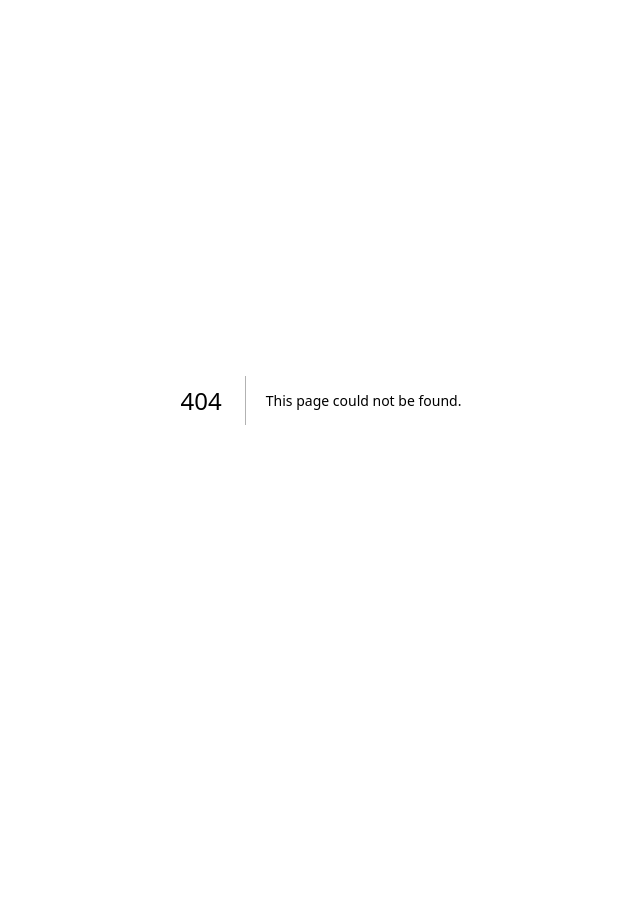
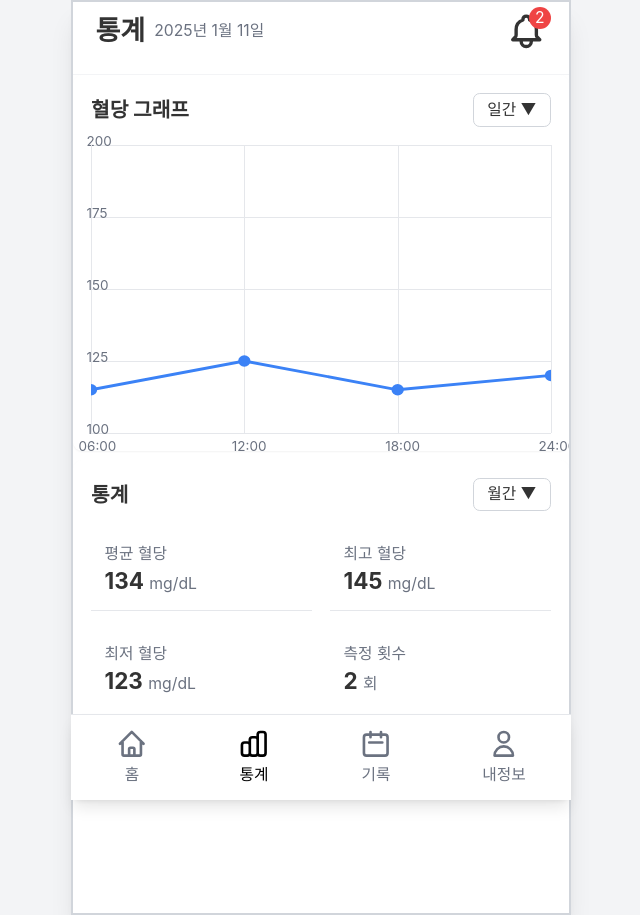
Before and after one commit to health-steady/heady-front, a Next.js app: page /stats in a window 1280 px wide. Before the commit this address had no page. Shown: the whole page, without its empty margins (319-959 px from the left). Before the commit the page ends 800 px from the top, so only its background shows below. Built offline with nearby package versions, Linux system fonts and the light colour scheme.

Commit message:
feat : 통계 페이지 구현

```diff
--- a/app/page.tsx
+++ b/app/page.tsx
@@ -35,7 +35,7 @@ export default function Home() {
             <NutritionSummary data={nutritionData} />
           </div>
         </div>
-        <BottomNavigation />
+        <BottomNavigation activePage="home" />
       </div>
     </div>
   );
--- /dev/null
+++ b/app/stats/page.tsx
@@ -0,0 +1,209 @@
+"use client";
+
+import React, { useState } from "react";
+import BottomNavigation from "@/components/BottomNavigation";
+
+export default function Stats() {
+  const [currentDate, setCurrentDate] = useState("2025년 1월 11일");
+  const [bloodSugarStats, setBloodSugarStats] = useState({
+    average: 134,
+    highest: 145,
+    latest: 123,
+    measureCount: 2,
+  });
+
+  // 그래프 데이터 포인트
+  const graphPoints = [
+    { time: "06:00", value: 115 },
+    { time: "12:00", value: 125 },
+    { time: "18:00", value: 115 },
+    { time: "24:00", value: 120 },
+  ];
+
+  // 그래프 설정
+  const graphHeight = 200;
+  const graphWidth = 300;
+  const maxValue = 200;
+  const minValue = 100;
+  const valueRange = maxValue - minValue;
+
+  // 그래프 포인트를 SVG 경로로 변환
+  const createPath = () => {
+    const points = graphPoints
+      .map((point, index) => {
+        const x = (index / (graphPoints.length - 1)) * graphWidth;
+        const y =
+          graphHeight - ((point.value - minValue) / valueRange) * graphHeight;
+        return `${index === 0 ? "M" : "L"} ${x} ${y}`;
+      })
+      .join(" ");
+    return points;
+  };
+
+  return (
+    <div className="min-h-screen bg-gray-100 flex justify-center items-start pt-0">
+      <div className="w-full max-w-[500px] h-screen sm:h-[915px] relative bg-white overflow-hidden shadow-xl border-2 border-gray-300">
+        <div className="h-full overflow-y-auto pb-28 pt-0">
+          <div className="bg-white h-full">
+            {/* 헤더 */}
+            <div className="flex justify-between items-center p-3 pt-0 sm:p-4 sm:pt-2 md:p-5 md:pt-2 border-b border-gray-100">
+              <div className="flex items-center">
+                <h1 className="font-bold text-lg sm:text-xl md:text-2xl">
+                  통계
+                </h1>
+                <p className="ml-2 text-sm text-gray-500">{currentDate}</p>
+              </div>
+              <div className="relative">
+                <div className="w-7 h-7 sm:w-8 sm:h-8 md:w-9 md:h-9 flex items-center justify-center transition-all duration-300 hover:scale-110">
+                  <svg
+                    xmlns="http://www.w3.org/2000/svg"
+                    className="h-7 w-7 sm:h-8 sm:w-8 md:h-9 md:w-9"
+                    fill="none"
+                    viewBox="0 0 24 24"
+                    stroke="currentColor"
+                  >
+                    <path
+                      strokeLinecap="round"
+                      strokeLinejoin="round"
+                      strokeWidth={2}
+                      d="M15 17h5l-1.405-1.405A2.032 2.032 0 0118 14.158V11a6.002 6.002 0 00-4-5.659V5a2 2 0 10-4 0v.341C7.67 6.165 6 8.388 6 11v3.159c0 .538-.214 1.055-.595 1.436L4 17h5m6 0v1a3 3 0 11-6 0v-1m6 0H9"
+                    />
+                  </svg>
+                  <span className="absolute -top-1 -right-1 bg-red-500 text-white text-xs rounded-full w-4 h-4 sm:w-5 sm:h-5 flex items-center justify-center text-xs sm:text-sm">
+                    2
+                  </span>
+                </div>
+              </div>
+            </div>
+
+            {/* 혈당 그래프 */}
+            <div className="p-4 bg-white rounded-lg shadow-sm mb-2">
+              <div className="flex justify-between items-center mb-4">
+                <h2 className="text-lg font-bold">혈당 그래프</h2>
+                <button className="px-3 py-1 border border-gray-300 rounded-md text-sm">
+                  일간 ▼
+                </button>
+              </div>
+
+              <div className="relative h-64 w-full">
+                {/* 그래프 배경 (격자) */}
+                <div className="absolute inset-0">
+                  {[...Array(5)].map((_, i) => (
+                    <div
+                      key={`h-line-${i}`}
+                      className="absolute w-full border-t border-gray-200"
+                      style={{ top: `${i * 25}%` }}
+                    >
+                      <span className="absolute -left-1 -top-3 text-xs text-gray-500">
+                        {maxValue - i * (valueRange / 4)}
+                      </span>
+                    </div>
+                  ))}
+                  {graphPoints.map((point, i) => (
+                    <div
+                      key={`v-line-${i}`}
+                      className="absolute h-full border-l border-gray-200"
+                      style={{
+                        left: `${(i / (graphPoints.length - 1)) * 100}%`,
+                      }}
+                    >
+                      <span className="absolute -bottom-5 -left-3 text-xs text-gray-500">
+                        {point.time}
+                      </span>
+                    </div>
+                  ))}
+                </div>
+
+                {/* 그래프 라인 */}
+                <svg
+                  className="absolute inset-0 h-full w-full"
+                  viewBox={`0 0 ${graphWidth} ${graphHeight}`}
+                  preserveAspectRatio="none"
+                >
+                  <path
+                    d={createPath()}
+                    fill="none"
+                    stroke="#3B82F6"
+                    strokeWidth="2"
+                  />
+                  {graphPoints.map((point, i) => {
+                    const x = (i / (graphPoints.length - 1)) * graphWidth;
+                    const y =
+                      graphHeight -
+                      ((point.value - minValue) / valueRange) * graphHeight;
+                    return (
+                      <circle
+                        key={`point-${i}`}
+                        cx={x}
+                        cy={y}
+                        r="4"
+                        fill="#3B82F6"
+                      />
+                    );
+                  })}
+                </svg>
+              </div>
+            </div>
+
+            {/* 통계 정보 */}
+            <div className="p-4 bg-white rounded-lg shadow-sm">
+              <div className="flex justify-between items-center mb-4">
+                <h2 className="text-lg font-bold">통계</h2>
+                <button className="px-3 py-1 border border-gray-300 rounded-md text-sm">
+                  월간 ▼
+                </button>
+              </div>
+
+              <div className="grid grid-cols-2 gap-4">
+                {/* 평균 혈당 */}
+                <div className="p-3 border-b">
+                  <p className="text-sm text-gray-500">평균 혈당</p>
+                  <p className="text-xl font-bold">
+                    {bloodSugarStats.average}{" "}
+                    <span className="text-sm font-normal text-gray-500">
+                      mg/dL
+                    </span>
+                  </p>
+                </div>
+
+                {/* 최고 혈당 */}
+                <div className="p-3 border-b">
+                  <p className="text-sm text-gray-500">최고 혈당</p>
+                  <p className="text-xl font-bold">
+                    {bloodSugarStats.highest}{" "}
+                    <span className="text-sm font-normal text-gray-500">
+                      mg/dL
+                    </span>
+                  </p>
+                </div>
+
+                {/* 최저 혈당 */}
+                <div className="p-3">
+                  <p className="text-sm text-gray-500">최저 혈당</p>
+                  <p className="text-xl font-bold">
+                    {bloodSugarStats.latest}{" "}
+                    <span className="text-sm font-normal text-gray-500">
+                      mg/dL
+                    </span>
+                  </p>
+                </div>
+
+                {/* 측정 횟수 */}
+                <div className="p-3">
+                  <p className="text-sm text-gray-500">측정 횟수</p>
+                  <p className="text-xl font-bold">
+                    {bloodSugarStats.measureCount}{" "}
+                    <span className="text-sm font-normal text-gray-500">
+                      회
+                    </span>
+                  </p>
+                </div>
+              </div>
+            </div>
+          </div>
+        </div>
+        <BottomNavigation activePage="stats" />
+      </div>
+    </div>
+  );
+}
--- a/components/BottomNavigation.tsx
+++ b/components/BottomNavigation.tsx
@@ -1,9 +1,21 @@
 import React from "react";
+import Link from "next/link";
 
-const BottomNavigation: React.FC = () => {
+interface BottomNavigationProps {
+  activePage?: string;
+}
+
+const BottomNavigation: React.FC<BottomNavigationProps> = ({
+  activePage = "home",
+}) => {
   return (
     <div className="fixed bottom-0 left-0 right-0 bg-white border-t border-gray-200 flex justify-around py-3 z-50 w-full max-w-[500px] mx-auto shadow-lg">
-      <div className="flex flex-col items-center justify-center text-sm text-black">
+      <Link
+        href="/"
+        className={`flex flex-col items-center justify-center text-sm ${
+          activePage === "home" ? "text-black" : "text-gray-500"
+        }`}
+      >
         <svg
           xmlns="http://www.w3.org/2000/svg"
           className="h-6 w-6 sm:h-7 sm:w-7"
@@ -19,8 +31,13 @@ const BottomNavigation: React.FC = () => {
           />
         </svg>
         <span className="mt-1">홈</span>
-      </div>
-      <div className="flex flex-col items-center justify-center text-sm text-gray-500">
+      </Link>
+      <Link
+        href="/stats"
+        className={`flex flex-col items-center justify-center text-sm ${
+          activePage === "stats" ? "text-black" : "text-gray-500"
+        }`}
+      >
         <svg
           xmlns="http://www.w3.org/2000/svg"
           className="h-6 w-6 sm:h-7 sm:w-7"
@@ -36,8 +53,13 @@ const BottomNavigation: React.FC = () => {
           />
         </svg>
         <span className="mt-1">통계</span>
-      </div>
-      <div className="flex flex-col items-center justify-center text-sm text-gray-500">
+      </Link>
+      <Link
+        href="/calendar"
+        className={`flex flex-col items-center justify-center text-sm ${
+          activePage === "calendar" ? "text-black" : "text-gray-500"
+        }`}
+      >
         <svg
           xmlns="http://www.w3.org/2000/svg"
           className="h-6 w-6 sm:h-7 sm:w-7"
@@ -53,8 +75,13 @@ const BottomNavigation: React.FC = () => {
           />
         </svg>
         <span className="mt-1">기록</span>
-      </div>
-      <div className="flex flex-col items-center justify-center text-sm text-gray-500">
+      </Link>
+      <Link
+        href="/profile"
+        className={`flex flex-col items-center justify-center text-sm ${
+          activePage === "profile" ? "text-black" : "text-gray-500"
+        }`}
+      >
         <svg
           xmlns="http://www.w3.org/2000/svg"
           className="h-6 w-6 sm:h-7 sm:w-7"
@@ -70,7 +97,7 @@ const BottomNavigation: React.FC = () => {
           />
         </svg>
         <span className="mt-1">내정보</span>
-      </div>
+      </Link>
     </div>
   );
 };
```
